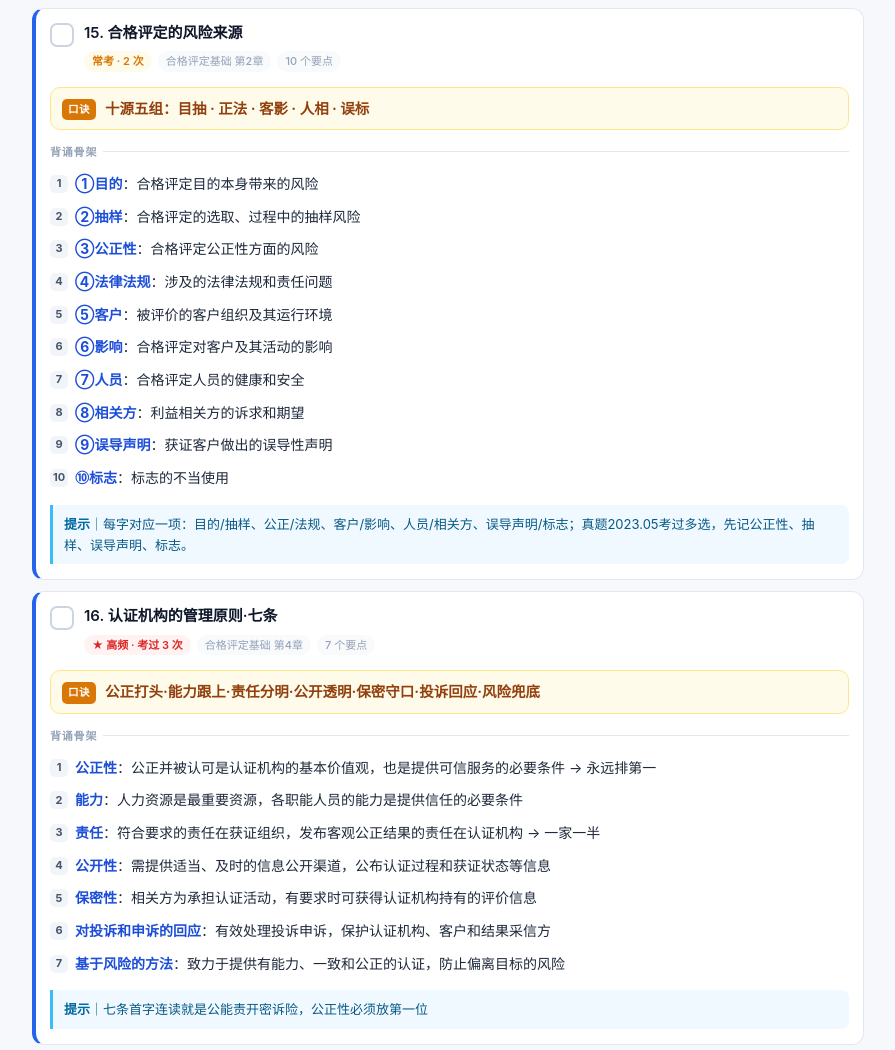
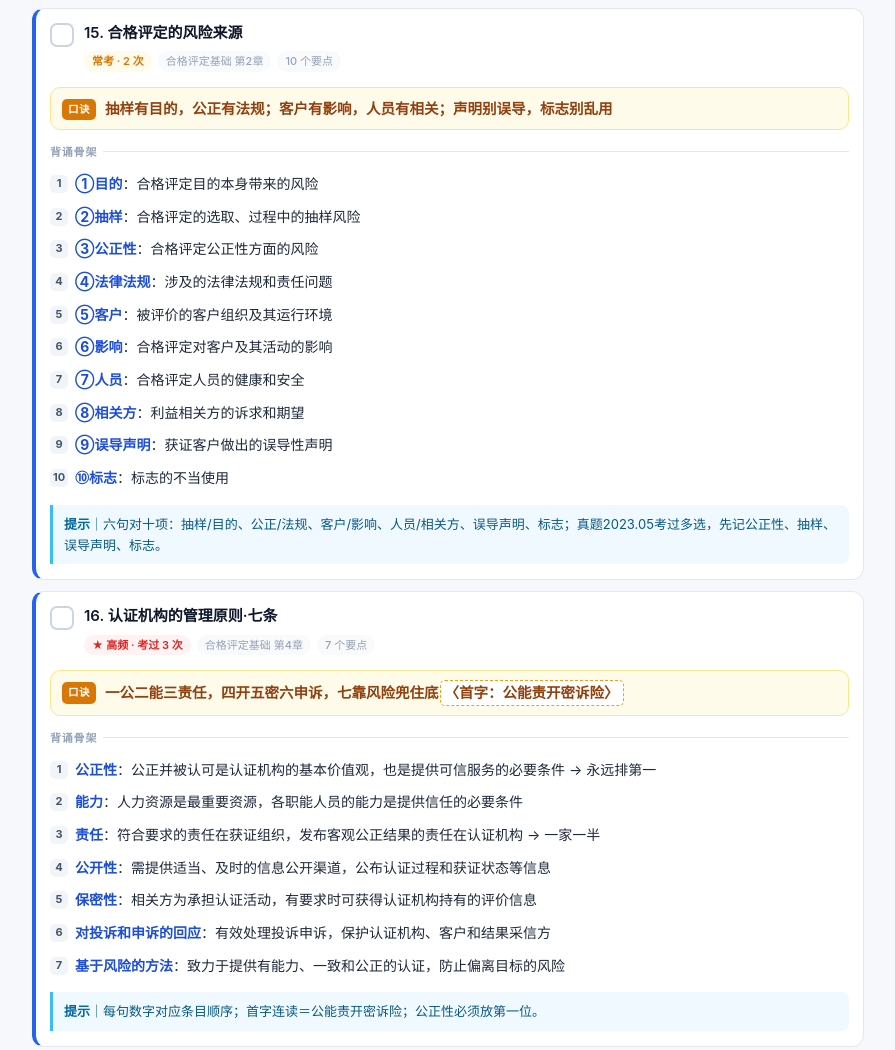
Before and after one commit to virgilyu1986/ccaa-review, a plain HTML site: page bibei.html in a window 1280 px wide. Shown: the part 8418-9468 px from the top of the page, without its empty margins (192-1087 px from the left). Drawn offline with Linux system fonts and the light colour scheme.

Commit message:
口诀去伪存真：风险来源改五字六句、管理原则改数字序、高层结构重写

```diff
--- a/bibei.html
+++ b/bibei.html
@@ -307,8 +307,8 @@ var DATA = {
 {"id":"c1_x02","t":"认可与认证的区别·四点","freq":2,"src":"合格评定基础 第6章","mn":"认可与认证：主体·客体·效力三不同，性质一同（可强制可自愿）","pts":["<b>主体不同</b>：认可主体是权威机构、权限通常来自政府 → 认可是官方授权","<b>主体不同·认证</b>：认证主体是独立于供方和客户的第三方 → 认证是中立的第三方","<b>客体不同</b>：认可对象是合格评定机构；认证对象是产品、服务和管理体系","<b>效力不同·认可</b>：认可是政府或其授权部门的第三方证明，具权威性","<b>效力不同·认证</b>：认证是第三方书面保证，具客观公正可信性","<b>性质相同</b>：认可与认证都既可以是强制性的，也可以是自愿性的 → 这就是「一同」","<b>两者联系</b>：认证机构是认可的重要客体，认可是对其能力的确认"],"tip":"前三点击不同、第四点击相同，别漏「性质相同」；认可评机构，认证评产品服务。"},
 {"id":"c1_x03","t":"认证三类·产品服务体系","freq":2,"src":"合格评定基础 第4章","mn":"三兄弟：产品·服务·体系；四步走：选取·确定·复核证明·监督","pts":["<b>三种基本类型</b>：产品认证、服务认证、管理体系认证","<b>产品认证流程</b>：申请受理→选取策划→检测或工厂检查→复核与认证决定→发证→监督","<b>服务认证流程</b>：申请→服务特性测评（检验检测暗访）→复核决定→发证→监督","<b>体系认证流程</b>：申请评审→审核方案策划→文件与现场审核→认证决定→发证→监督再认证","<b>共同点</b>：都按合格评定功能法四阶段运行，以证书、报告、标志等公示性证明输出结果"],"tip":"先答三类，再按申请—评价—决定—发证—监督讲流程，最少不了监督"},
 {"id":"c1_x04","t":"合格评定的目的·八条","freq":2,"src":"合格评定基础 第1章","mn":"一证二健三公共，四消五法六兼容，七检疫来八促贸","pts":["<b>①证明符合</b>：证明产品、过程、服务和人员符合所要求的规范（国内外法规、采购规范、贸易协议等）","<b>②健康安全环境</b>：建立并监控保护健康、安全和环境的适当要求","<b>③公共基础设施</b>：支持国家公共基础设施服务","<b>④保护消费者</b>：通过控制不公平贸易的做法，保护消费者利益","<b>⑤司法可信</b>：证明法律和司法系统的可信度","<b>⑥兼容互换</b>：确保产品和系统中部件的兼容性和互换性","<b>⑦检验检疫</b>：协助检验检疫，控制有害产品和病虫害进入经济体","<b>⑧促进贸易</b>：通过减少技术性贸易壁垒、证明与国际标准和技术法规的符合性，增加国际贸易机会"],"tip":"教材列的是 8 条：注意「④保护消费者」与「⑤司法可信」是两条，答题别合并；口诀数字对应 8 条顺序。"},
-{"id":"c1_x05","t":"合格评定的风险来源","freq":2,"src":"合格评定基础 第2章","mn":"十源五组：目抽 · 正法 · 客影 · 人相 · 误标","pts":["<b>①目的</b>：合格评定目的本身带来的风险","<b>②抽样</b>：合格评定的选取、过程中的抽样风险","<b>③公正性</b>：合格评定公正性方面的风险","<b>④法律法规</b>：涉及的法律法规和责任问题","<b>⑤客户</b>：被评价的客户组织及其运行环境","<b>⑥影响</b>：合格评定对客户及其活动的影响","<b>⑦人员</b>：合格评定人员的健康和安全","<b>⑧相关方</b>：利益相关方的诉求和期望","<b>⑨误导声明</b>：获证客户做出的误导性声明","<b>⑩标志</b>：标志的不当使用"],"tip":"每字对应一项：目的/抽样、公正/法规、客户/影响、人员/相关方、误导声明/标志；真题2023.05考过多选，先记公正性、抽样、误导声明、标志。"},
-{"id":"c1_x06","t":"认证机构的管理原则·七条","freq":3,"src":"合格评定基础 第4章","mn":"公正打头·能力跟上·责任分明·公开透明·保密守口·投诉回应·风险兜底","pts":["<b>公正性</b>：公正并被认可是认证机构的基本价值观，也是提供可信服务的必要条件 → 永远排第一","<b>能力</b>：人力资源是最重要资源，各职能人员的能力是提供信任的必要条件","<b>责任</b>：符合要求的责任在获证组织，发布客观公正结果的责任在认证机构 → 一家一半","<b>公开性</b>：需提供适当、及时的信息公开渠道，公布认证过程和获证状态等信息","<b>保密性</b>：相关方为承担认证活动，有要求时可获得认证机构持有的评价信息","<b>对投诉和申诉的回应</b>：有效处理投诉申诉，保护认证机构、客户和结果采信方","<b>基于风险的方法</b>：致力于提供有能力、一致和公正的认证，防止偏离目标的风险"],"tip":"七条首字连读就是公能责开密诉险，公正性必须放第一位"},
+{"id":"c1_x05","t":"合格评定的风险来源","freq":2,"src":"合格评定基础 第2章","mn":"抽样有目的，公正有法规；客户有影响，人员有相关；声明别误导，标志别乱用","pts":["<b>①目的</b>：合格评定目的本身带来的风险","<b>②抽样</b>：合格评定的选取、过程中的抽样风险","<b>③公正性</b>：合格评定公正性方面的风险","<b>④法律法规</b>：涉及的法律法规和责任问题","<b>⑤客户</b>：被评价的客户组织及其运行环境","<b>⑥影响</b>：合格评定对客户及其活动的影响","<b>⑦人员</b>：合格评定人员的健康和安全","<b>⑧相关方</b>：利益相关方的诉求和期望","<b>⑨误导声明</b>：获证客户做出的误导性声明","<b>⑩标志</b>：标志的不当使用"],"tip":"六句对十项：抽样/目的、公正/法规、客户/影响、人员/相关方、误导声明、标志；真题2023.05考过多选，先记公正性、抽样、误导声明、标志。"},
+{"id":"c1_x06","t":"认证机构的管理原则·七条","freq":3,"src":"合格评定基础 第4章","mn":"一公二能三责任，四开五密六申诉，七靠风险兜住底〈首字：公能责开密诉险〉","pts":["<b>公正性</b>：公正并被认可是认证机构的基本价值观，也是提供可信服务的必要条件 → 永远排第一","<b>能力</b>：人力资源是最重要资源，各职能人员的能力是提供信任的必要条件","<b>责任</b>：符合要求的责任在获证组织，发布客观公正结果的责任在认证机构 → 一家一半","<b>公开性</b>：需提供适当、及时的信息公开渠道，公布认证过程和获证状态等信息","<b>保密性</b>：相关方为承担认证活动，有要求时可获得认证机构持有的评价信息","<b>对投诉和申诉的回应</b>：有效处理投诉申诉，保护认证机构、客户和结果采信方","<b>基于风险的方法</b>：致力于提供有能力、一致和公正的认证，防止偏离目标的风险"],"tip":"每句数字对应条目顺序；首字连读＝公能责开密诉险；公正性必须放第一位。"},
 {"id":"c1_x07","t":"认证人员的分类与职责","freq":2,"src":"合格评定基础 第4章","mn":"管理六类串成句：申方定能训行〈谐音·身方正能训行〉；评价三员＋技术专家","pts":["<b>两大类</b>：认证管理人员、认证评价人员；认证人员是认证机构最重要的资源","<b>管理六类</b>：申请评审、认证或审核方案管理、认证评定、专业能力评价、培训指导与管理、管理职能人员","<b>申请评审人员</b>：核查申请信息的充分性与准确性，确认机构满足要求的能力，解决理解差异","<b>方案管理人员</b>：制订认证或审核方案，安排检测、检查、审核、监督、再认证等活动","<b>认证评定人员</b>：复核评价结果，作出授予、拒绝、扩大、暂停、撤销或更新认证的决定","<b>评价人员</b>：产品认证为工厂检查员，体系认证为审核员，服务认证为审查员","<b>技术专家</b>：对评价人员给予技术培训、指导和咨询等支持性工作 → 支援但不裁决"],"tip":"管理六类首字串成申方定能训行；评价三员之外别漏技术专家"},
 {"id":"c1_x08","t":"资质认定条件·人机料法环溯","freq":2,"src":"合格评定基础 第4章","mn":"人机料法环溯：人配齐·机备足·料受控·法运行·环达标·法人担责","pts":["<b>溯·法人资格</b>：依法成立并能承担相应法律责任的法人或者组织","<b>人·人员</b>：具有与其从事检验检测活动相适应的技术人员和管理人员","<b>环·场所环境</b>：具有固定的工作场所，工作环境满足检验检测要求","<b>机·设备设施</b>：具备从事检验检测活动所必需的检验检测设备设施","<b>法·管理体系</b>：具有并有效运行能保证独立、公正、科学、诚信的管理体系","<b>法·特殊要求</b>：符合法律法规或者标准、技术规范规定的特殊要求","<b>料·样品</b>：样品的获取、处置与保存受控，保证检验检测结果可追溯"],"tip":"法占两条（管理体系＋特殊要求），别把它并成一条答丢分"},
 {"id":"c1_x09","t":"抽样方法的步骤·六步","freq":1,"src":"合格评定基础 第2章","mn":"先定目标，再圈总体；选好方法，定准样本；动手抽样，形成报告","pts":["<b>明确目标</b>：明确抽样方案的目标","<b>确定总体</b>：选择抽样总体的范围和组成","<b>选择方法</b>：选择抽样方法","<b>确定样本量</b>：确定抽取的样本量","<b>实施抽样</b>：进行抽样活动","<b>报告结果</b>：收集、评价和报告结果并形成文件"],"tip":"六步顺序不能乱，最后一步务必写成文件"},
@@ -319,7 +319,7 @@ var DATA = {
 {"id":"c1_x14","t":"产品认证方案的7种方式","freq":2,"src":"合格评定基础 第5章","mn":"1a抽样品，1b全发证；2市场·3工厂·4两兼，5加体系，6管过程服务","pts":["<b>方案1a</b>：基于检测，对产品样品的符合性进行评定 → 只抽样品测","<b>方案1b</b>：基于检测所有产品，以整个产品为基数抽样，对样品所代表的每个产品发证","<b>方案2</b>：检测加市场监督，对从生产现场抽样产品的持续符合性进行评定","<b>方案3</b>：检测加工厂监督，对从生产现场抽取样品的产品特性符合性进行评定","<b>方案4</b>：检测加工厂或市场监督，或二者兼有的监督","<b>方案5</b>：检测加质量制度评审和监督，加对生产、市场或二者的产品持续监督","<b>方案6</b>：特别针对过程和服务的认证"],"tip":"由简到繁记：1a样品到1b全检，2至5监督渐强，6专管过程与服务"}
 ],
   c2: [
-{"id":"c2_01","t":"管理体系标准高层结构（核心内容 · 作用 · 框架）","freq":5,"src":"2023.05 / 2023.10 / 2024.08 / 2025.04 四期都考","mn":"三同框架术语文本·五用沟通结果兼容创新贸易·十章环领策支运评改·应宜可能考虑","pts":["<b>三个相同①</b>：相同的标准框架和条款标题 → 章条骨架一致","<b>三个相同②</b>：相同的通用术语和核心定义 → 用语一致","<b>三个相同③</b>：相同的条款核心文本 → 核心文字一致","<b>作用①沟通效率</b>：提高相关方之间的沟通效率","<b>作用②实现预期结果</b>：帮助组织实现其预期结果","<b>作用③运行兼容性</b>：提高管理体系运行的兼容性","<b>作用④鼓励创新</b>：鼓励管理体系标准的创新","<b>作用⑤贸易自由</b>：鼓励全球贸易自由","<b>十章框架</b>：4组织环境、5领导作用、6策划、7支持、8运行、9绩效评价、10改进","<b>目标策划①要做什么</b>：确定实现目标要做的事","<b>目标策划②需要什么资源</b>：确定所需资源","<b>目标策划③由谁负责</b>：明确负责的人","<b>目标策划④何时完成</b>：明确完成时间","<b>目标策划⑤如何评价结果</b>：明确结果的评价方式","<b>应＝要求</b>：强制要求，必须满足","<b>宜＝建议</b>：推荐性建议，不强制","<b>可＝允许</b>：表示允许的做法","<b>能＝可能性或能够</b>：表示可能或能够产生的结果","<b>考虑＝认真思考</b>：需认真思考，但不一定要采纳"],"tip":"四期真题反复考同一考点，核心内容、作用、目标策划、应宜可能考虑四个角度全背才稳。"},
+{"id":"c2_01","t":"管理体系标准高层结构（核心内容 · 作用 · 框架）","freq":5,"src":"2023.05 / 2023.10 / 2024.08 / 2025.04 四期都考","mn":"三同：框架·术语·文本；五用：沟通结果，兼容创新促贸易；十章：环领策支运评改；应宜可能考虑","pts":["<b>三个相同①</b>：相同的标准框架和条款标题 → 章条骨架一致","<b>三个相同②</b>：相同的通用术语和核心定义 → 用语一致","<b>三个相同③</b>：相同的条款核心文本 → 核心文字一致","<b>作用①沟通效率</b>：提高相关方之间的沟通效率","<b>作用②实现预期结果</b>：帮助组织实现其预期结果","<b>作用③运行兼容性</b>：提高管理体系运行的兼容性","<b>作用④鼓励创新</b>：鼓励管理体系标准的创新","<b>作用⑤贸易自由</b>：鼓励全球贸易自由","<b>十章框架</b>：4组织环境、5领导作用、6策划、7支持、8运行、9绩效评价、10改进","<b>目标策划①要做什么</b>：确定实现目标要做的事","<b>目标策划②需要什么资源</b>：确定所需资源","<b>目标策划③由谁负责</b>：明确负责的人","<b>目标策划④何时完成</b>：明确完成时间","<b>目标策划⑤如何评价结果</b>：明确结果的评价方式","<b>应＝要求</b>：强制要求，必须满足","<b>宜＝建议</b>：推荐性建议，不强制","<b>可＝允许</b>：表示允许的做法","<b>能＝可能性或能够</b>：表示可能或能够产生的结果","<b>考虑＝认真思考</b>：需认真思考，但不一定要采纳"],"tip":"四期真题反复考同一考点，核心内容、作用、目标策划、应宜可能考虑四个角度全背才稳；十章七字对应第4~10章。"},
 {"id":"c2_02","t":"管理体系认证的主要过程（六步）","freq":4,"src":"真题2024.03 / 2024.12","mn":"前策审决督再：认证前→初次策划→审核实施→认证决定→监督→再认证","pts":["<b>认证前的活动</b>：与认证申请方沟通，对认证事宜理解一致","<b>初次认证策划</b>：又称初次审核策划，含在已获认证基础上扩大认证范围","<b>审核实施</b>：按策划完成第一、第二阶段审核，含现场审核及后续工作","<b>认证决定</b>：审查与审核目的相关的所有文件，决定是否准予认证，含再认证决定与特殊认证决定","<b>监督认证</b>：主要由监督审核完成，证书有效期内为保持认证开展的活动，可含特殊审核","<b>再认证</b>：证书到期前对获证组织持续满足标准要求的认证，并决定是否换发新证"],"tip":"六步顺序不能乱，每步要有一句话解释，只写名词会丢一半分。"},
 {"id":"c2_03","t":"第二阶段审核：目的 + 现场审核过程 + 应覆盖方面","freq":4,"src":"真题2025.04 / 2026.04","mn":"现场九步：首会·沟通·取证·发现·结论·末会·报告·析因·验效","pts":["<b>目的之符合性</b>：判断体系是否符合审核准则的所有要求","<b>目的之有效运行</b>：判断体系是否得到有效运行","<b>目的之方针目标</b>：判断是否有效实施方针和目标","<b>目的之遵守程序</b>：判断是否遵守了各项程序","<b>目的之推荐注册</b>：确定能否通过现场审核、推荐认证注册","<b>步骤①首次会议</b>：审核开始时召开首次会议","<b>步骤②审核中的沟通</b>：审核过程中保持必要沟通","<b>步骤③获取验证信息</b>：获取并验证审核信息","<b>步骤④记录审核发现</b>：确认并记录审核发现","<b>步骤⑤准备审核结论</b>：汇总证据、形成审核结论","<b>步骤⑥末次会议</b>：向受审核方通报审核情况","<b>步骤⑦审核报告</b>：编制并提交审核报告","<b>步骤⑧分析原因</b>：客户分析不符合的原因","<b>步骤⑨验证有效性</b>：验证纠正和纠正措施的有效性","<b>覆盖①符合性</b>：与标准所有要求的符合情况及证据","<b>覆盖②绩效</b>：依据关键绩效目标和指标的监视测量报告与评审","<b>覆盖③能力与法规绩效</b>：体系能力及在法律法规、合同要求方面的绩效","<b>覆盖④过程控制</b>：过程的运作控制","<b>覆盖⑤内审与管理评审</b>：内部审核和管理评审","<b>覆盖⑥管理职责</b>：针对方针的管理职责","<b>覆盖⑦联系</b>：规范性要求、方针、绩效指标、法律要求、职责、能力、运作、绩效数据和内审发现及结论之间的联系"],"tip":"含目的、现场过程9步、覆盖7方面三问，2025.04与2026.04换角度连考，必须全背。"},
 {"id":"c2_04","t":"审核原则（七条）","freq":2,"src":"真题2023.05","mn":"七原则：诚实·公正·职业·保密·独立·证据·风险","pts":["<b>诚实正直</b>：职业的基础","<b>公正表达</b>：真实、准确地报告的义务","<b>职业素养</b>：在审核中勤奋并具有判断力","<b>保密性</b>：信息安全","<b>独立性</b>：审核公正性和审核结论客观性的基础","<b>基于证据的方法</b>：是得出可靠、可重现的审核结论的基础","<b>基于风险的方法</b>：审核活动应考虑风险和机遇"],"tip":"七条要一字不差，每条后面那半句解释是采分点。"},
```
